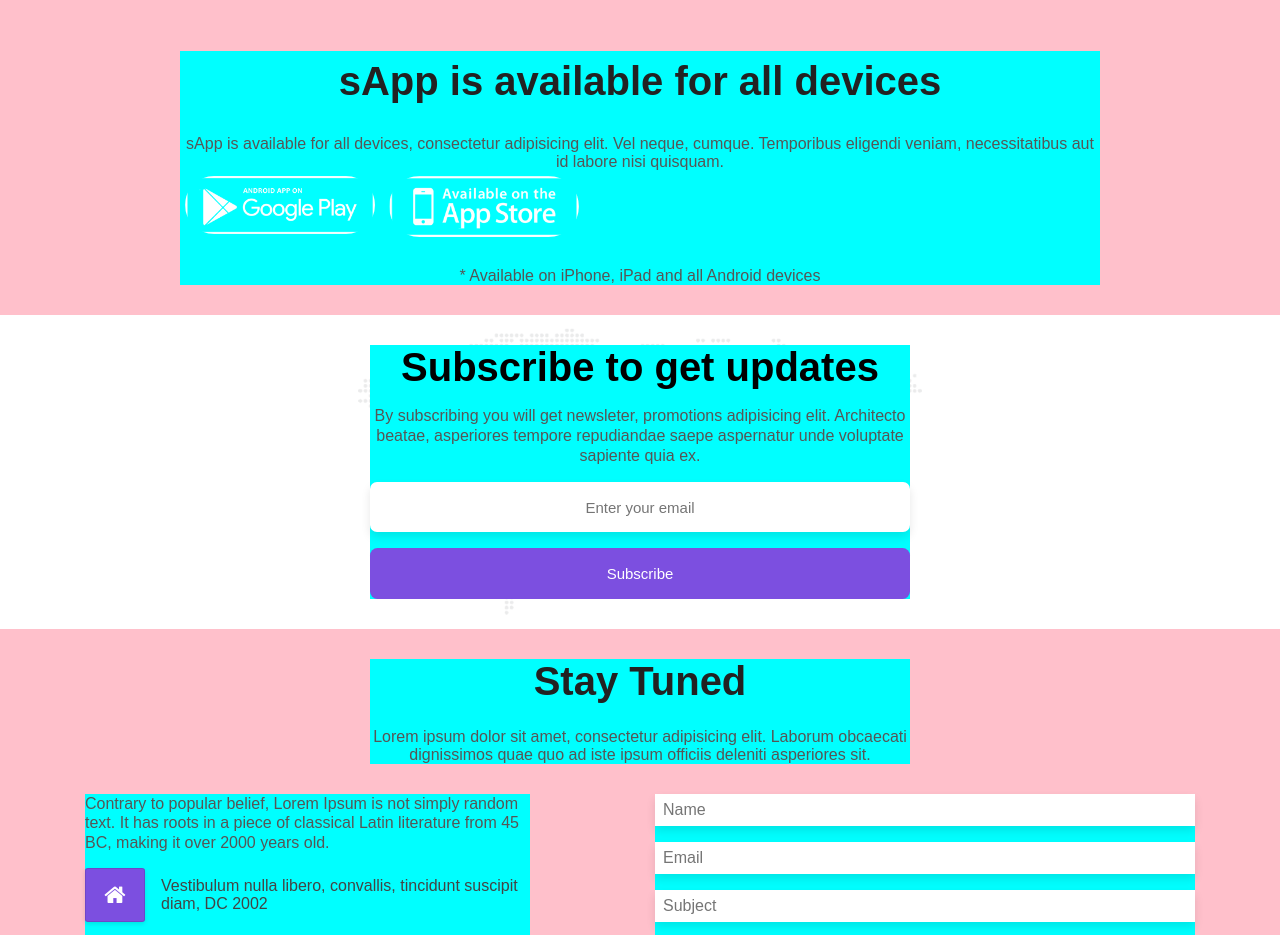
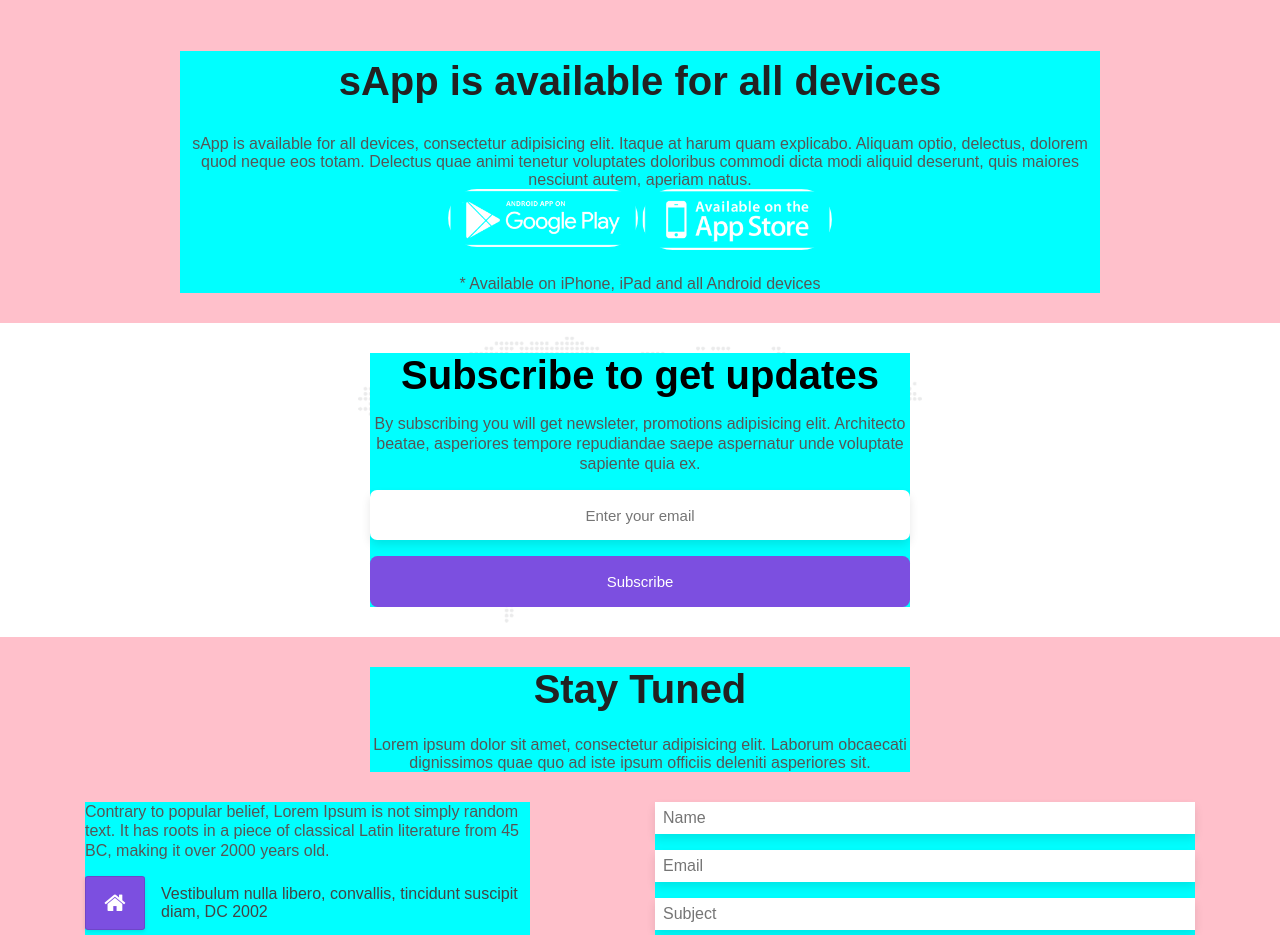
Before and after one commit to front-end-by-rimantas/42-grupe-portfolio-react, a website: page index.html in a window 1280 px wide. Shown: the part 5900-6835 px from the top of the page. Drawn offline with Linux system fonts and the light colour scheme.

Commit message:
sApp is available for all devices - section #22
Signed-off-by: Sarunas <sarunas.stankevicius@mailbox.org>

```diff
--- a/css/pages/home.css
+++ b/css/pages/home.css
@@ -498,8 +498,11 @@ header.container {
 /* Our Team Experts section: end */
 
 /* sApp is available for all devices - section: start */
-.sApp-img {
-    margin: 5px;
+.sApp{
+    text-align: center;
+}
+.sApp > .sApp-img {
+    display: inline-block;
 }
 
 @media (min-width: 136px) {
--- a/index.html
+++ b/index.html
@@ -326,8 +326,8 @@
         <div class="row">
             <div class="tittle col-12 col-md-10 ml-md-1">
                 <h2 class="section-tittle ">sApp is available for all devices</h2>
-                <div class="main-para ">sApp is available for all devices, consectetur adipisicing elit. Vel neque, cumque. Temporibus eligendi veniam, necessitatibus aut id labore nisi quisquam.</div>
-                <div class="team col-12 col-md-6 ml-md-3">
+                <div class="main-para">sApp is available for all devices, consectetur adipisicing elit. Itaque at harum quam explicabo. Aliquam optio, delectus, dolorem quod neque eos totam. Delectus quae animi tenetur voluptates doloribus commodi dicta modi aliquid deserunt, quis maiores nesciunt autem, aperiam natus.</div>
+                <div class="sApp">
                     <img class="sApp-img" src="./img/google-play.webp" alt="Google-play">
                     <img class="sApp-img" src="./img/app-store.webp" alt="App-store">
                 </div>
```
